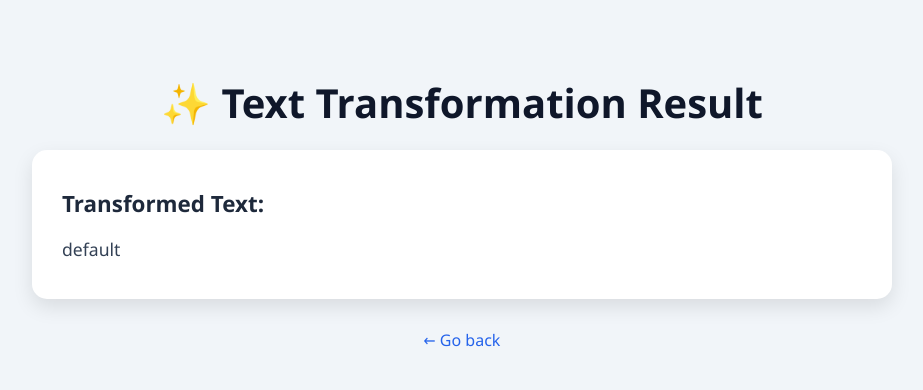
After one commit to nishu-02/Text_Transformer, a Django app: page /analyze in a window 1280 px wide. The commit adds this page. Shown: the top 390 px of the page, without its empty margins (178-1101 px from the left). Run offline with Django 5.2, Linux system fonts and the light colour scheme.

Commit message:
More utilities

```diff
--- /dev/null
+++ b/text_utils/templates/analyze.html
@@ -0,0 +1,75 @@
+<!DOCTYPE html>
+<html lang="en">
+<head>
+  <meta charset="UTF-8" />
+  <title>Text Transformer Result</title>
+  <style>
+    body {
+      background: #f1f5f9;
+      font-family: 'Segoe UI', Tahoma, Geneva, Verdana, sans-serif;
+      display: flex;
+      flex-direction: column;
+      align-items: center;
+      padding: 40px;
+      color: #1e293b;
+    }
+
+    h1 {
+      font-size: 2.5rem;
+      color: #0f172a;
+      margin-bottom: 20px;
+    }
+
+    .result-box {
+      background: white;
+      padding: 20px 30px;
+      border-radius: 15px;
+      box-shadow: 0 8px 20px rgba(0, 0, 0, 0.1);
+      max-width: 800px;
+      width: 100%;
+    }
+
+    .result-box h2 {
+      font-size: 1.4rem;
+      margin-bottom: 10px;
+    }
+
+    .result-box p {
+      white-space: pre-wrap;
+      font-size: 1.1rem;
+      color: #334155;
+    }
+
+    .char-count {
+      margin-top: 10px;
+      font-size: 1rem;
+      color: #475569;
+    }
+
+    .back-link {
+      margin-top: 30px;
+      text-decoration: none;
+      color: #2563eb;
+      font-weight: 500;
+      transition: color 0.3s;
+    }
+
+    .back-link:hover {
+      color: #1e40af;
+    }
+  </style>
+</head>
+<body>
+  <h1>✨ Text Transformation Result</h1>
+  <div class="result-box">
+    <h2>Transformed Text:</h2>
+    <p>{{ analyzed_text }}</p>
+
+    {% if charcount %}
+      <div class="char-count">{{ charcount }}</div>
+    {% endif %}
+  </div>
+
+  <a class="back-link" href="/">← Go back</a>
+</body>
+</html>
--- a/text_utils/text_utils/urls.py
+++ b/text_utils/text_utils/urls.py
@@ -21,10 +21,5 @@ from . import views
 urlpatterns = [
     path('admin/', admin.site.urls),
     path('', views.index, name='index'),
-    path('rempunc', views.rempunc, name='rempunc'),
-    path('capfirst', views.cap, name='capfirst'),
-    path('newlineremove', views.newlineremove, name='newineremove'),
-    path('spacerem', views.spacerem, name='spacerem'),
-    path('charcount', views.charcount, name='charcount'),
-
+    path('analyze', views.analyze, name='analyze'),
 ]
--- a/text_utils/text_utils/views.py
+++ b/text_utils/text_utils/views.py
@@ -4,17 +4,50 @@ from django.shortcuts import render
 def index(request):
     return render(request, 'index.html')
 
-def rempunc(request):
-    return HttpResponse("Remove punctuutaion")
+def analyze(request):
+    incoming = request.GET.get('text', 'default')
+    removepunc = request.GET.get('removepunc', 'off')
+    capitalize = request.GET.get('capitalize', 'off')
+    removenewlines = request.GET.get('removenewlines', 'off')
+    removespaces = request.GET.get('removespaces', 'off')
+    charcount = request.GET.get('charcount', 'off')
 
-def cap(request):
-    return HttpResponse("Captilize the entire input")
+    analyzed = ""
 
-def newlineremove(request):
-    return HttpResponse("Captilize the entire input")
+    if removepunc == 'on':
+        punctuations = '''!()-[]{};:'"\,<>./?@#$%^&*_~'''
+        for char in incoming:
+            if char not in punctuations:
+                analyzed += char
+        incoming = analyzed
 
-def spacerem(request):
-    return HttpResponse("Captilize the entire input")
+    if capitalize == 'on':
+        analyzed = ""
+        for char in incoming:
+            analyzed += char.upper()
+        incoming = analyzed
 
-def charcount(request):
-    return HttpResponse("Captilize the entire input")
+    if removenewlines == 'on':
+        analyzed = ""
+        for char in incoming:
+            if char != '\n' and char != '\r':
+                analyzed += char
+        incoming = analyzed
+
+    if removespaces == 'on':
+        analyzed = ""
+        i = 0
+        while i < len(incoming):
+            if not (incoming[i] == ' ' and i + 1 < len(incoming) and incoming[i + 1] == ' '):
+                analyzed += incoming[i]
+            i += 1
+        incoming = analyzed
+
+    result = {
+        'analyzed_text': incoming
+    }
+
+    if charcount == 'on':
+        result['charcount'] = f"Character Count (excluding spaces): {len(incoming.replace(' ', ''))}"
+
+    return render(request, 'analyze.html', result)
```
Also changed, not shown: text_utils/templates/index.html (+53 -8 lines).
